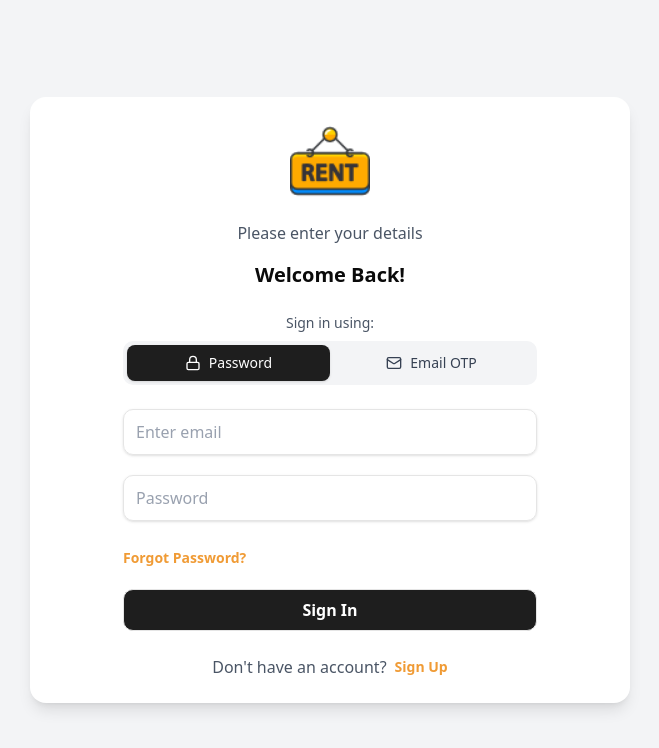
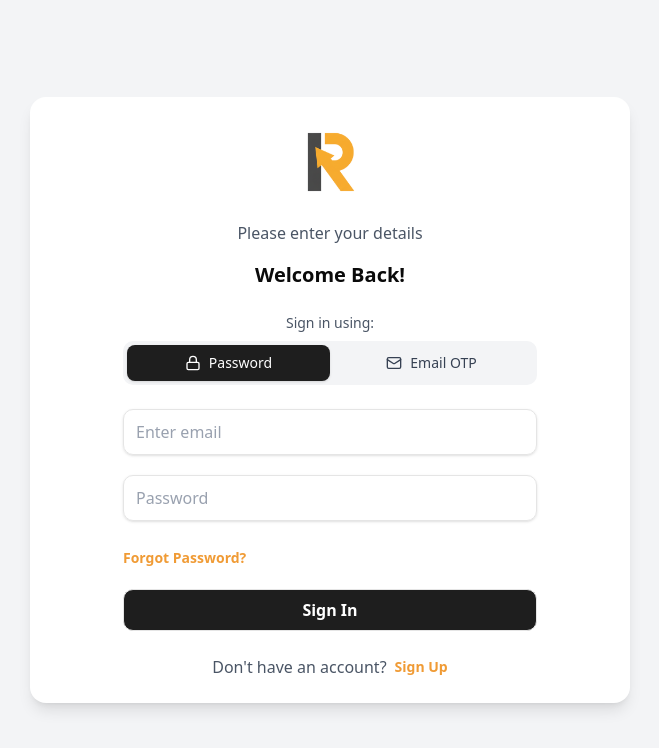
Before and after one commit to joanarazon/FinalRentAll_Web, a React (Vite) app: page / in a window 1280 px wide. Shown: the top 748 px of the page, without its empty margins (310-969 px from the left). Built offline with nearby package versions, Linux system fonts and the light colour scheme; no server answers.

Commit message:
refactor: change all the logos

```diff
--- a/index.html
+++ b/index.html
@@ -2,7 +2,7 @@
 <html lang="en">
   <head>
     <meta charset="UTF-8" />
-    <link rel="icon" type="image/svg+xml" href="/vite.svg" />
+    <link rel="icon" type="image/png" href="/logo.png" />
     <meta name="viewport" content="width=device-width, initial-scale=1.0" />
     <title>RentAll</title>
   </head>
--- a/src/components/AdminSidebarMenu.jsx
+++ b/src/components/AdminSidebarMenu.jsx
@@ -29,10 +29,9 @@ export default function AdminSidebarMenu() {
   ]
 
   const linkClass = (to) =>
-    `justify-start w-full transition-all duration-200 ${
-      location.pathname === to
-        ? "bg-[#FFAB00]/10 text-[#FFAB00] font-semibold border-l-4 border-[#FFAB00] hover:bg-[#FFAB00]/15"
-        : "hover:bg-gray-100 hover:text-gray-900"
+    `justify-start w-full transition-all duration-200 ${location.pathname === to
+      ? "bg-[#FFAB00]/10 text-[#FFAB00] font-semibold border-l-4 border-[#FFAB00] hover:bg-[#FFAB00]/15"
+      : "hover:bg-gray-100 hover:text-gray-900"
     }`
 
   const renderSection = (items, title) => (
@@ -53,8 +52,12 @@ export default function AdminSidebarMenu() {
     <div className="flex flex-col h-full">
       <div className="px-4 py-6 border-b border-gray-200">
         <div className="flex items-center gap-2">
-          <div className="w-10 h-10 rounded-lg bg-gradient-to-br from-[#FFAB00] to-[#FF8C00] flex items-center justify-center">
-            <span className="text-white font-bold text-xl">R</span>
+          <div className="w-10 h-10 rounded-lg overflow-hidden flex items-center justify-center bg-gray-100 border border-gray-200">
+            <img
+              src="/logo.png"
+              alt="RentAll Logo"
+              className="w-full h-full object-cover"
+            />
           </div>
           <div>
             <p className="text-xl font-bold text-gray-900">RentAll</p>
--- a/src/components/topMenu.jsx
+++ b/src/components/topMenu.jsx
@@ -40,10 +40,9 @@ export default function TopMenu({ activePage, searchTerm, setSearchTerm }) {
     };
 
     const linkClass = (page) =>
-        `text-gray-600 hover:text-black ${
-            activePage === page
-                ? "text-black font-bold underline underline-offset-4 decoration-2"
-                : ""
+        `text-gray-600 hover:text-black ${activePage === page
+            ? "text-black font-bold underline underline-offset-4 decoration-2"
+            : ""
         }`;
 
     // Debounced search suggestions (users + items)
@@ -94,12 +93,12 @@ export default function TopMenu({ activePage, searchTerm, setSearchTerm }) {
         <div className="bg-[#FFFBF2] shadow-md px-4 py-3 md:px-6 flex flex-col md:flex-row md:items-center justify-between gap-3 md:gap-0">
             {/* Left: Logo + Links */}
             <div className="flex items-center justify-between md:justify-start gap-3 md:gap-6 w-full md:w-auto">
-                <h1
-                    className="text-xl font-bold cursor-pointer"
+                <img
+                    src="/logo-rentall.png"
+                    alt="RentAll Logo"
+                    className="h-20 w-auto cursor-pointer"
                     onClick={handleHome}
-                >
-                    RentAll
-                </h1>
+                />
 
                 {/* Desktop Links */}
                 <div className="hidden md:flex items-center gap-6">
@@ -344,7 +343,7 @@ export default function TopMenu({ activePage, searchTerm, setSearchTerm }) {
                                                             navigate(
                                                                 `/home?q=${encodeURIComponent(
                                                                     it.title ||
-                                                                        ""
+                                                                    ""
                                                                 )}`
                                                             )
                                                         }
@@ -375,11 +374,10 @@ export default function TopMenu({ activePage, searchTerm, setSearchTerm }) {
                         }
                     >
                         <Heart
-                            className={`w-5 h-5 md:w-6 md:h-6 ${
-                                activePage === "favorites"
+                            className={`w-5 h-5 md:w-6 md:h-6 ${activePage === "favorites"
                                     ? "text-red-500 fill-red-500"
                                     : "text-gray-500"
-                            }`}
+                                }`}
                         />
                     </Button>
                     {favoritesCount > 0 && (
--- a/src/context/NotificationContext.jsx
+++ b/src/context/NotificationContext.jsx
@@ -111,7 +111,7 @@ export const NotificationProvider = ({ children }) => {
                         if (Notification.permission === "granted") {
                             new Notification(newNotification.title, {
                                 body: newNotification.message,
-                                icon: "/vite.svg",
+                                icon: "/logo.png",
                                 tag: `notification-${newNotification.notification_id}`,
                             });
                         }
--- a/src/pages/Login.jsx
+++ b/src/pages/Login.jsx
@@ -253,7 +253,7 @@ function Login() {
             <div className="flex items-center justify-center min-h-screen bg-gray-100 p-4">
                 <div className="w-[600px] max-w-full h-auto bg-white shadow-lg rounded-2xl flex flex-col items-center p-6">
                     <img
-                        src={rentLogo}
+                        src='logo.png'
                         alt="Logo"
                         className="w-20 h-20 object-contain"
                     />
--- a/src/pages/MyBookings.jsx
+++ b/src/pages/MyBookings.jsx
@@ -1358,7 +1358,7 @@ function RateItemButton({ rental }) {
 }
 
 function ImagePreviewThumb({ src, alt }) {
-    const imgSrc = src || "/vite.svg";
+    const imgSrc = src || "/logo.png";
     return (
         <Dialog>
             <DialogTrigger asChild>
@@ -1414,7 +1414,7 @@ function DetailsModal({ rental, user, categories }) {
                 </DialogHeader>
                 <div className="mb-4">
                     <img
-                        src={rental.items?.main_image_url || "/vite.svg"}
+                        src={rental.items?.main_image_url || "/logo.png"}
                         alt={rental.items?.title || "Item"}
                         className="w-full h-48 object-cover rounded-lg border-2 border-[#1E1E1E]/10"
                         onError={(e) =>
--- a/src/pages/MyRatings.jsx
+++ b/src/pages/MyRatings.jsx
@@ -192,7 +192,7 @@ export default function MyRatings() {
 }
 
 function ImagePreviewThumb({ src, alt }) {
-    const imgSrc = src || "/vite.svg";
+    const imgSrc = src || "/logo.png";
     return (
         <Dialog>
             <DialogTrigger asChild>
--- a/src/pages/OwnerBookingRequests.jsx
+++ b/src/pages/OwnerBookingRequests.jsx
@@ -1158,7 +1158,7 @@ function ActionBar({
 }
 
 function ImagePreviewThumb({ src, alt }) {
-    const imgSrc = src || "/vite.svg";
+    const imgSrc = src || "/logo.png";
     return (
         <Dialog>
             <DialogTrigger asChild>
@@ -1213,7 +1213,7 @@ function RequestDetailsDialog({ row, awaiting = false }) {
                 </DialogHeader>
                 <div className="mb-4">
                     <img
-                        src={row.items?.main_image_url || "/vite.svg"}
+                        src={row.items?.main_image_url || "/logo.png"}
                         alt={row.items?.title || "Item"}
                         className="w-full h-48 object-cover rounded-lg border-2 border-[#1E1E1E]/10"
                         onError={(e) =>
```
Also changed, not shown: public/logo-rentall.png (added), public/logo.png (added).
